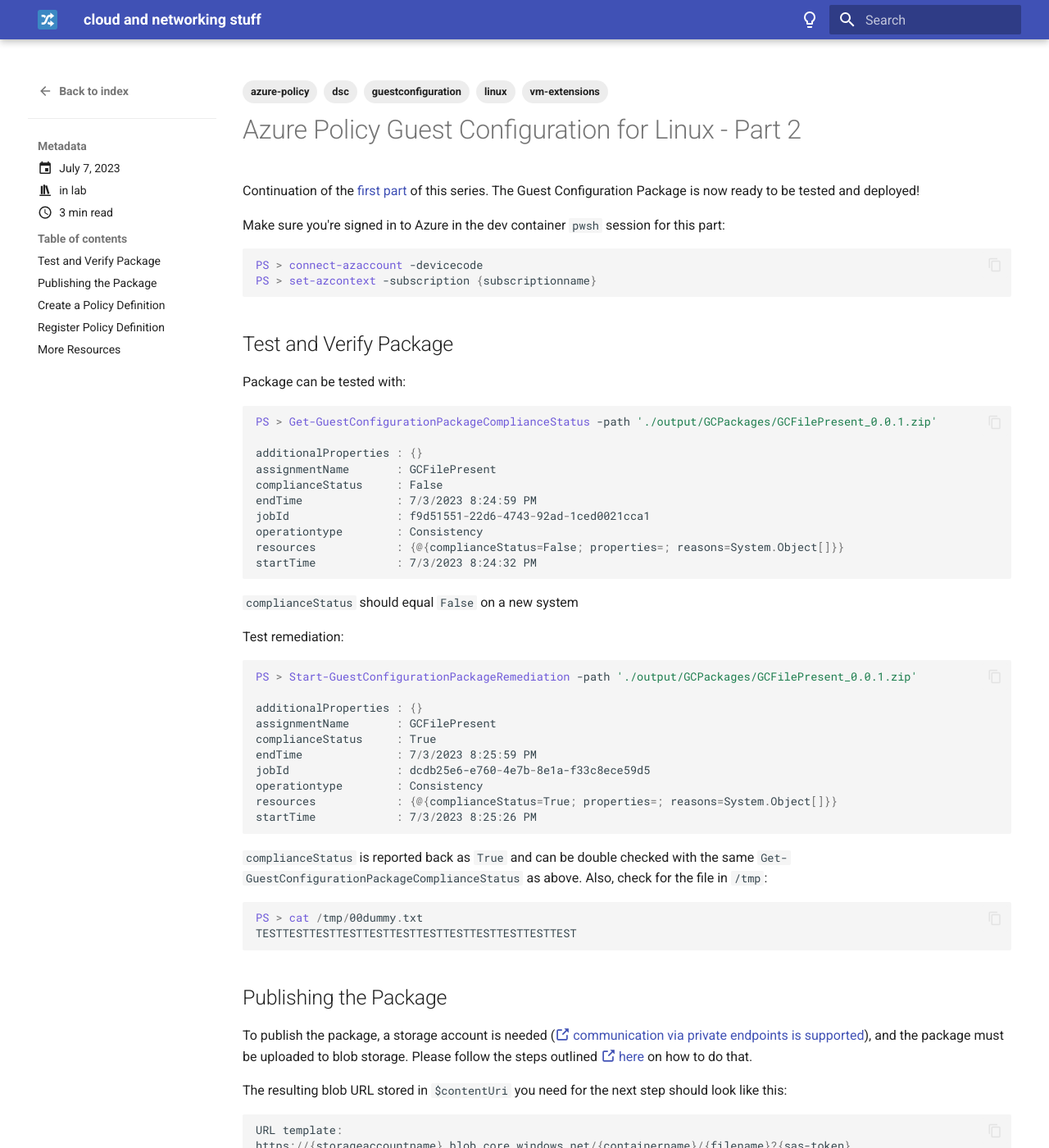
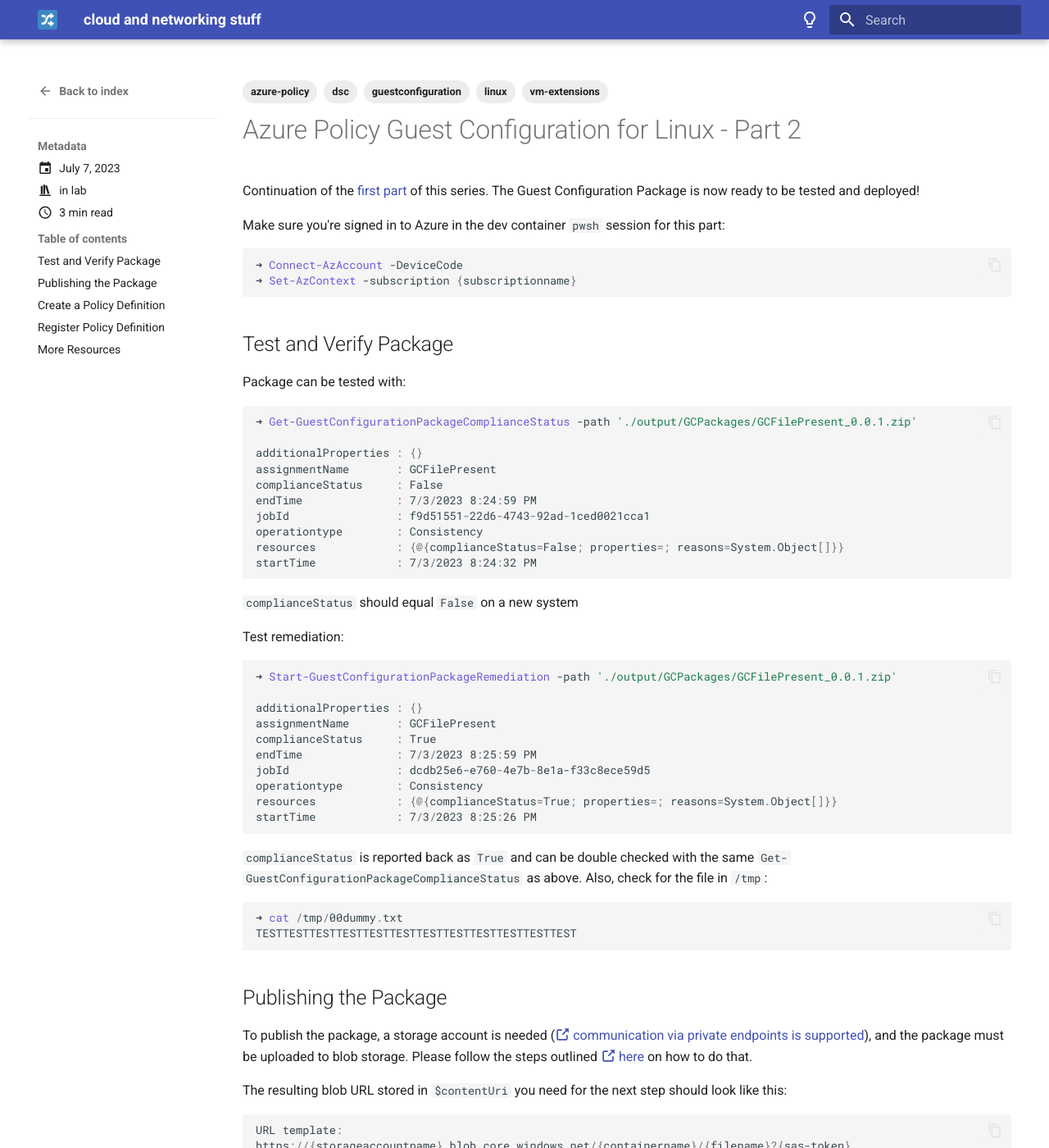
Before and after one commit to joxz/joxz.github.io, an MkDocs documentation site: the page built from docs/posts/az-guestconfig-p2.md, in a window 1280 px wide and 1400 px high. Shown: the whole window at 82% size. Built offline with MkDocs 1.6.1 and Material for MkDocs 9.7.7, drawn with Linux system fonts in a browser that asks for light colours.

Commit message:
change prompt

````diff
--- a/docs/posts/az-guestconfig-p2.md
+++ b/docs/posts/az-guestconfig-p2.md
@@ -20,8 +20,8 @@
 Make sure you're signed in to Azure in the dev container `pwsh` session for this part:
 
 ```pwsh
-PS > connect-azaccount -devicecode
-PS > set-azcontext -subscription {subscriptionname}
+➜ Connect-AzAccount -DeviceCode
+➜ Set-AzContext -subscription {subscriptionname}
 ```
 
 ## Test and Verify Package
@@ -29,7 +29,7 @@
 Package can be tested with:
 
 ```pwsh
-PS > Get-GuestConfigurationPackageComplianceStatus -path './output/GCPackages/GCFilePresent_0.0.1.zip'
+➜ Get-GuestConfigurationPackageComplianceStatus -path './output/GCPackages/GCFilePresent_0.0.1.zip'
 
 additionalProperties : {}
 assignmentName       : GCFilePresent
@@ -46,7 +46,7 @@
 Test remediation:
 
 ```pwsh
-PS > Start-GuestConfigurationPackageRemediation -path './output/GCPackages/GCFilePresent_0.0.1.zip'
+➜ Start-GuestConfigurationPackageRemediation -path './output/GCPackages/GCFilePresent_0.0.1.zip'
 
 additionalProperties : {}
 assignmentName       : GCFilePresent
@@ -61,7 +61,7 @@
 `complianceStatus` is reported back as `True` and can be double checked with the same `Get-GuestConfigurationPackageComplianceStatus` as above. Also, check for the file in `/tmp`:
 
 ```pwsh
-PS > cat /tmp/00dummy.txt
+➜ cat /tmp/00dummy.txt
 TESTTESTTESTTESTTESTTESTTESTTESTTESTTESTTESTTEST
 ```
 
@@ -78,7 +78,7 @@
 Real URL:
 https://gcpolpackages46282.blob.core.windows.net/guestconfiguration/GCFilePresent_0.0.1.zip?sv=2022-11-02&ss=bfqt&srt=sco&sp=rwdlacupiytfx&se=2023-07-22T14:31:11Z&st=2023-07-03T06:31:11Z&spr=https&sig=QwD2COOrgdsjbkteKau00%2B5duy4sbkT5JSykQp21ke8%3D
 
-PS > $contenturi
+➜ $contenturi
 https://gcpolpackages46282.blob.core.windows.net/guestconfiguration/GCFilePresent_0.0.1.zip?sv=2022-11-02&ss=bfqt&srt=sco&sp=rwdlacupiytfx&se=2023-07-22T14:31:11Z&st=2023-07-03T06:31:11Z&spr=https&sig=QwD2COOrgdsjbkteKau00%2B5duy4sbkT5JSykQp21ke8%3D
 ```
 !!! warning
@@ -91,9 +91,9 @@
 Detailed explanations for this step are available [:octicons-link-external-16: here](https://learn.microsoft.com/en-us/azure/governance/machine-configuration/how-to-create-policy-definition#create-an-azure-policy-definition)
 
 ```pwsh
-PS > $policyid = $(new-guid)
+➜ $policyid = $(new-guid)
 
-PS > $PolicyConfig      = @{
+➜ $PolicyConfig      = @{
     PolicyId      = $policyid
     ContentUri    = $contenturi
     DisplayName   = 'GCFilePresent'
@@ -104,7 +104,7 @@
     Mode          = 'ApplyAndAutoCorrect'
   }
 
-PS > New-GuestConfigurationPolicy @PolicyConfig
+➜ New-GuestConfigurationPolicy @PolicyConfig
 
 Name          Path                                                                                                                PolicyId
 ----          ----                                                                                                                --------
@@ -122,7 +122,7 @@
 ## Register Policy Definition
 
 ```pwsh
-PS > New-AzPolicyDefinition -Name 'GC Ensures file is present' -Policy '.\policies\GCFilePresent_DeployIfNotExists.json'
+➜ New-AzPolicyDefinition -Name 'GC Ensures file is present' -Policy '.\policies\GCFilePresent_DeployIfNotExists.json'
 
 Name               : GC Ensures file is present
 ResourceId         : /subscriptions/{subscriptionid}/providers/Microsoft.Authorization/policyDefinitions/GC Ensures file is present
````
